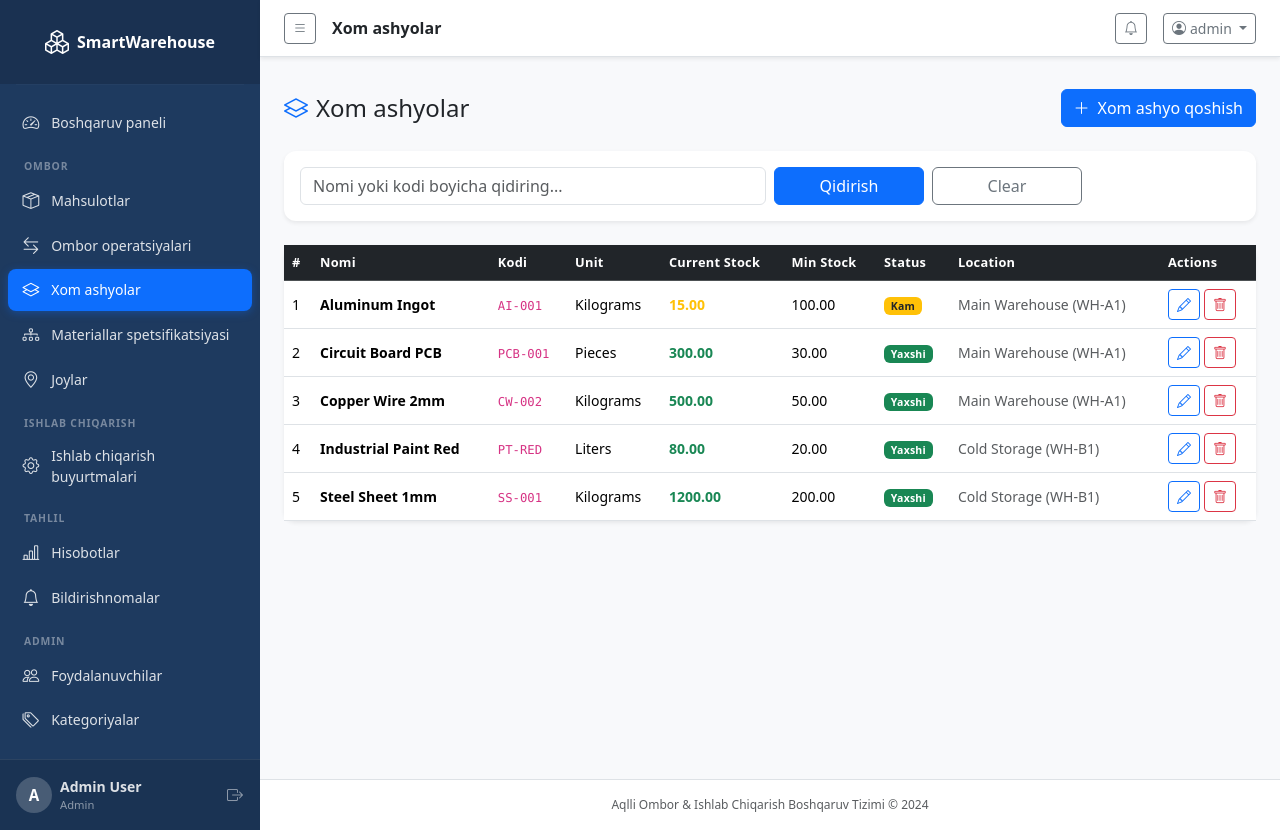
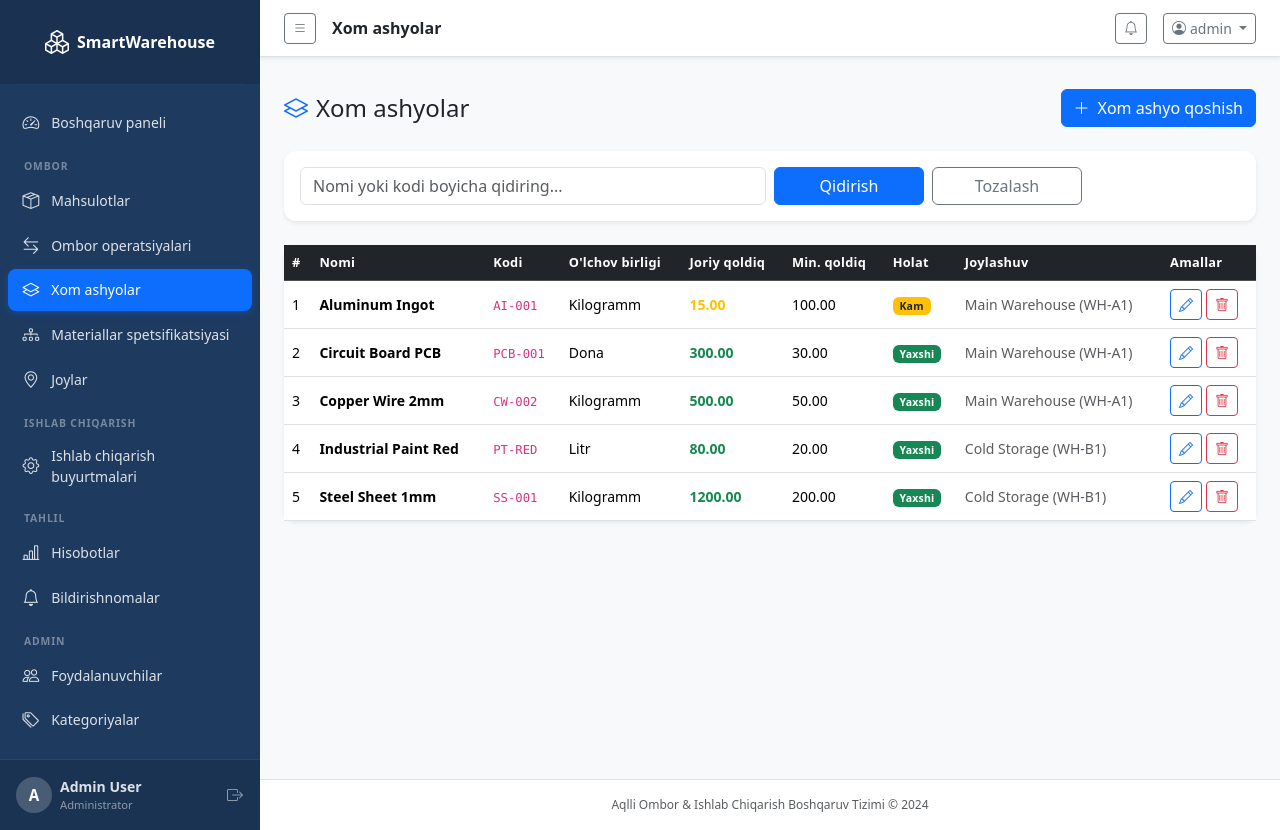
Before and after one commit to formuhammadaziz/smart-warehouse, a Django app: page /inventory/raw-materials/ in a window 1280 px wide. Run offline with Django 5.2, Linux system fonts and the light colour scheme; a user stored in the database is signed in; data comes from the database, SQL or seed files in the repository; data that the repository does not hold is empty.

Commit message:
adding some changes

```diff
--- a/accounts/models.py
+++ b/accounts/models.py
@@ -4,10 +4,10 @@ from django.db import models
 
 class CustomUser(AbstractUser):
     ROLE_CHOICES = [
-        ('admin', 'Admin'),
-        ('warehouse_manager', 'Warehouse Manager'),
-        ('production_manager', 'Production Manager'),
-        ('worker', 'Worker'),
+        ('admin', 'Administrator'),
+        ('warehouse_manager', 'Ombor boshqaruvchisi'),
+        ('production_manager', 'Ishlab chiqarish boshqaruvchisi'),
+        ('worker', 'Ishchi'),
     ]
 
     role = models.CharField(max_length=30, choices=ROLE_CHOICES, default='worker')
--- a/inventory/models.py
+++ b/inventory/models.py
@@ -32,16 +32,16 @@ class WarehouseLocation(models.Model):
 
 class Product(models.Model):
     UNIT_CHOICES = [
-        ('pcs', 'Pieces'),
-        ('kg', 'Kilograms'),
-        ('g', 'Grams'),
-        ('l', 'Liters'),
-        ('ml', 'Milliliters'),
-        ('m', 'Meters'),
-        ('m2', 'Square Meters'),
-        ('m3', 'Cubic Meters'),
-        ('box', 'Box'),
-        ('pack', 'Pack'),
+        ('pcs', 'Dona'),
+        ('kg', 'Kilogramm'),
+        ('g', 'Gramm'),
+        ('l', 'Litr'),
+        ('ml', 'Millilitr'),
+        ('m', 'Metr'),
+        ('m2', 'Kv. metr'),
+        ('m3', 'Kub metr'),
+        ('box', 'Quti'),
+        ('pack', 'Paket'),
     ]
 
     product_name = models.CharField(max_length=200)
@@ -115,11 +115,11 @@ class BillOfMaterials(models.Model):
 
 class InventoryTransaction(models.Model):
     TRANSACTION_TYPES = [
-        ('IN', 'Stock In'),
-        ('OUT', 'Stock Out'),
-        ('TRANSFER', 'Transfer'),
-        ('ADJUSTMENT', 'Adjustment'),
-        ('PRODUCTION', 'Production Consumption'),
+        ('IN', 'Kirim'),
+        ('OUT', 'Chiqim'),
+        ('TRANSFER', "Ko'chirish"),
+        ('ADJUSTMENT', 'Tuzatish'),
+        ('PRODUCTION', 'Ishlab chiqarishga sarflash'),
     ]
 
     product = models.ForeignKey(Product, on_delete=models.CASCADE, related_name='transactions', null=True, blank=True)
--- a/templates/inventory/bom.html
+++ b/templates/inventory/bom.html
@@ -6,7 +6,7 @@
 <div class="d-flex justify-content-between align-items-center mb-4 mt-3">
   <h4 class="mb-0"><i class="bi bi-diagram-3 me-2 text-primary"></i>Materiallar spetsifikatsiyasi</h4>
   <a href="{% url 'inventory:bom_create' %}" class="btn btn-primary">
-    <i class="bi bi-plus-lg me-2"></i>BOM yozuvi qoshish
+    <i class="bi bi-plus-lg me-2"></i>Spetsifikatsiya qo'shish
   </a>
 </div>
 
@@ -15,7 +15,7 @@
     <div class="table-responsive">
       <table class="table table-hover align-middle mb-0">
         <thead class="table-dark">
-          <tr><th>#</th><th>Mahsulot</th><th>Xom ashyo</th><th>Kerakli miqdor</th><th>Unit</th><th>Izoh</th><th>Actions</th></tr>
+          <tr><th>#</th><th>Mahsulot</th><th>Xom ashyo</th><th>Kerakli miqdor</th><th>O'lchov birligi</th><th>Izoh</th><th>Amallar</th></tr>
         </thead>
         <tbody>
           {% for item in bom_items %}
--- a/templates/inventory/categories.html
+++ b/templates/inventory/categories.html
@@ -30,7 +30,7 @@
       <div class="card-body p-0">
         <table class="table table-hover align-middle mb-0">
           <thead class="table-dark">
-            <tr><th>Nomi</th><th>Tavsif</th><th>Mahsulotlar</th><th>Actions</th></tr>
+            <tr><th>Nomi</th><th>Tavsif</th><th>Mahsulotlar</th><th>Amallar</th></tr>
           </thead>
           <tbody>
             {% for cat in categories %}
--- a/templates/inventory/raw_materials.html
+++ b/templates/inventory/raw_materials.html
@@ -20,7 +20,7 @@
         <button type="submit" class="btn btn-primary w-100">Qidirish</button>
       </div>
       <div class="col-md-2">
-        <a href="{% url 'inventory:raw_material_list' %}" class="btn btn-outline-secondary w-100">Clear</a>
+        <a href="{% url 'inventory:raw_material_list' %}" class="btn btn-outline-secondary w-100">Tozalash</a>
       </div>
     </form>
   </div>
@@ -35,12 +35,12 @@
             <th>#</th>
             <th>Nomi</th>
             <th>Kodi</th>
-            <th>Unit</th>
-            <th>Current Stock</th>
-            <th>Min Stock</th>
-            <th>Status</th>
-            <th>Location</th>
-            <th>Actions</th>
+            <th>O'lchov birligi</th>
+            <th>Joriy qoldiq</th>
+            <th>Min. qoldiq</th>
+            <th>Holat</th>
+            <th>Joylashuv</th>
+            <th>Amallar</th>
           </tr>
         </thead>
         <tbody>
@@ -66,8 +66,8 @@
             <td class="small text-muted">{{ material.location|default:'—' }}</td>
             <td>
               <div class="d-flex gap-1">
-                <a href="{% url 'inventory:raw_material_edit' material.pk %}" class="btn btn-sm btn-outline-primary" title="Edit"><i class="bi bi-pencil"></i></a>
-                <a href="{% url 'inventory:raw_material_delete' material.pk %}" class="btn btn-sm btn-outline-danger" title="Delete"><i class="bi bi-trash"></i></a>
+                <a href="{% url 'inventory:raw_material_edit' material.pk %}" class="btn btn-sm btn-outline-primary" title="Tahrirlash"><i class="bi bi-pencil"></i></a>
+                <a href="{% url 'inventory:raw_material_delete' material.pk %}" class="btn btn-sm btn-outline-danger" title="O'chirish"><i class="bi bi-trash"></i></a>
               </div>
             </td>
           </tr>
--- a/templates/production/orders.html
+++ b/templates/production/orders.html
@@ -71,12 +71,12 @@
             <td class="small text-muted">{{ order.created_at|date:"M d, Y" }}</td>
             <td>
               <div class="d-flex gap-1">
-                <a href="{% url 'production:order_detail' order.pk %}" class="btn btn-sm btn-outline-info" title="View"><i class="bi bi-eye"></i></a>
+                <a href="{% url 'production:order_detail' order.pk %}" class="btn btn-sm btn-outline-info" title="Ko'rish"><i class="bi bi-eye"></i></a>
                 {% if order.status == 'pending' %}
-                <a href="{% url 'production:order_edit' order.pk %}" class="btn btn-sm btn-outline-primary" title="Edit"><i class="bi bi-pencil"></i></a>
+                <a href="{% url 'production:order_edit' order.pk %}" class="btn btn-sm btn-outline-primary" title="Tahrirlash"><i class="bi bi-pencil"></i></a>
                 <form method="post" action="{% url 'production:order_cancel' order.pk %}" class="d-inline">
                   {% csrf_token %}
-                  <button type="submit" class="btn btn-sm btn-outline-danger" onclick="return confirm('Buyurtmani bekor qilasizmi?')" title="Cancel"><i class="bi bi-x-circle"></i></button>
+                  <button type="submit" class="btn btn-sm btn-outline-danger" onclick="return confirm('Buyurtmani bekor qilasizmi?')" title="Bekor qilish"><i class="bi bi-x-circle"></i></button>
                 </form>
                 {% endif %}
               </div>
```
Also changed, not shown: production/models.py (+13 -13 lines), templates/inventory/transactions.html (+6 -6 lines), templates/production/order_detail.html (+6 -6 lines).
